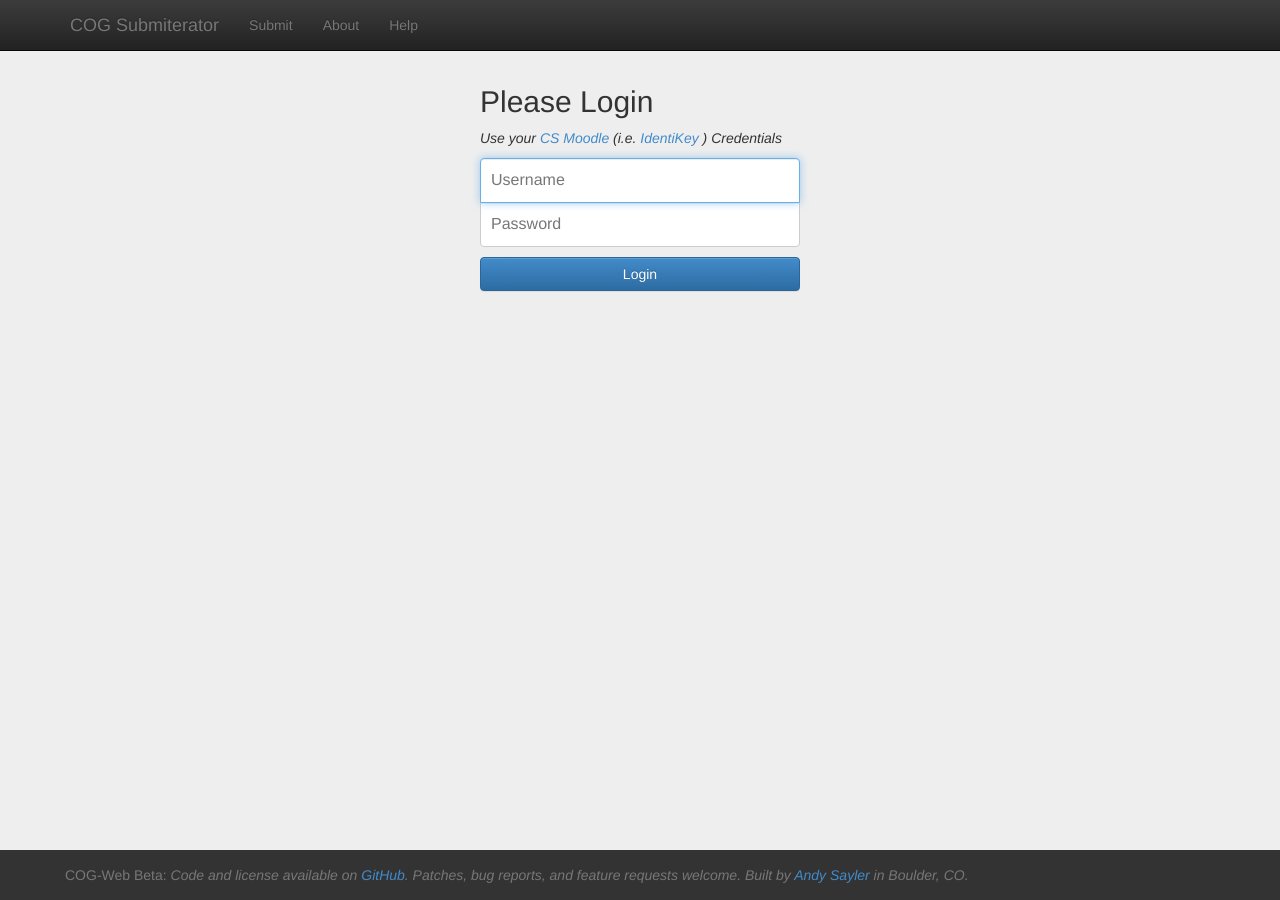
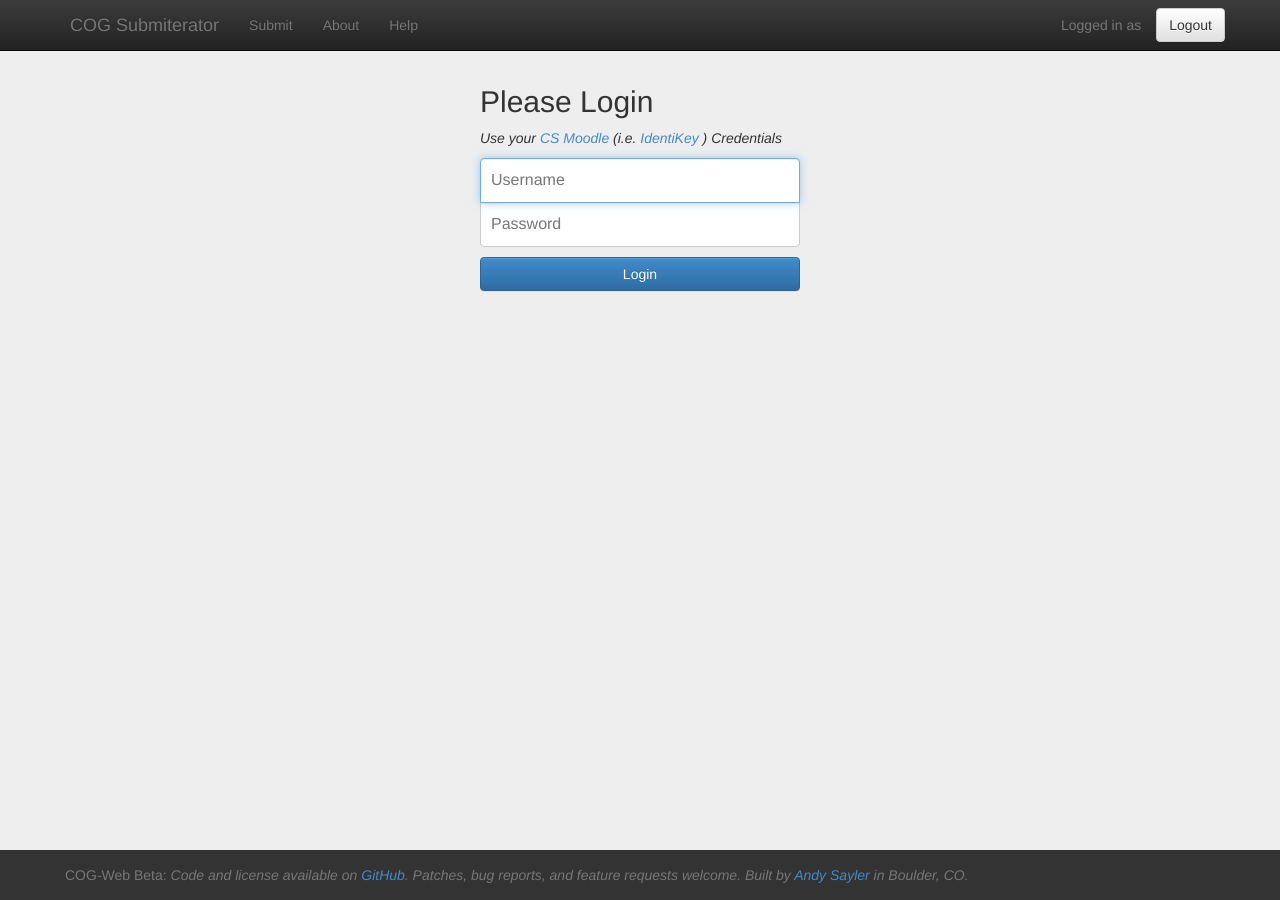
Before and after one commit to asayler/COG-Web, a Jekyll site: the page built from login.html, in a window 1280 px wide. Built offline with Jekyll 4.4.1, drawn with Linux system fonts in a browser that asks for light colours.

Commit message:
Added logout button

```diff
--- a/_includes/navbar.html
+++ b/_includes/navbar.html
@@ -17,6 +17,12 @@
           <li><a href="about.html">About</a></li>
           <li><a href="help.html">Help</a></li>
         </ul>
+        <ul class="nav navbar-nav navbar-right">
+          <li><span class="navbar-text">Logged in
+              as <span id="current_user"></span></span></li>
+          <li><button class="btn btn-default navbar-btn"
+                      id="logout">Logout</button></li>
+        </ul>
       </div>
     </div>
   </div>
```
